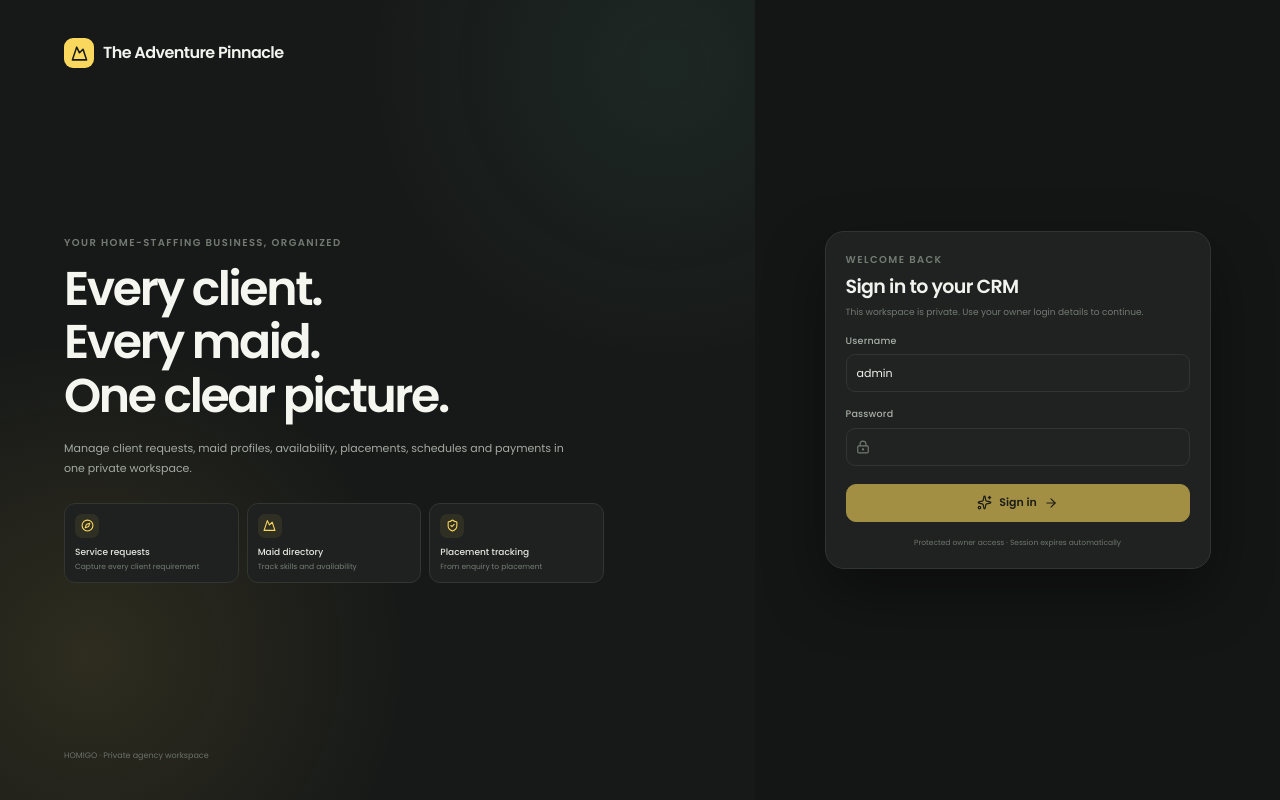
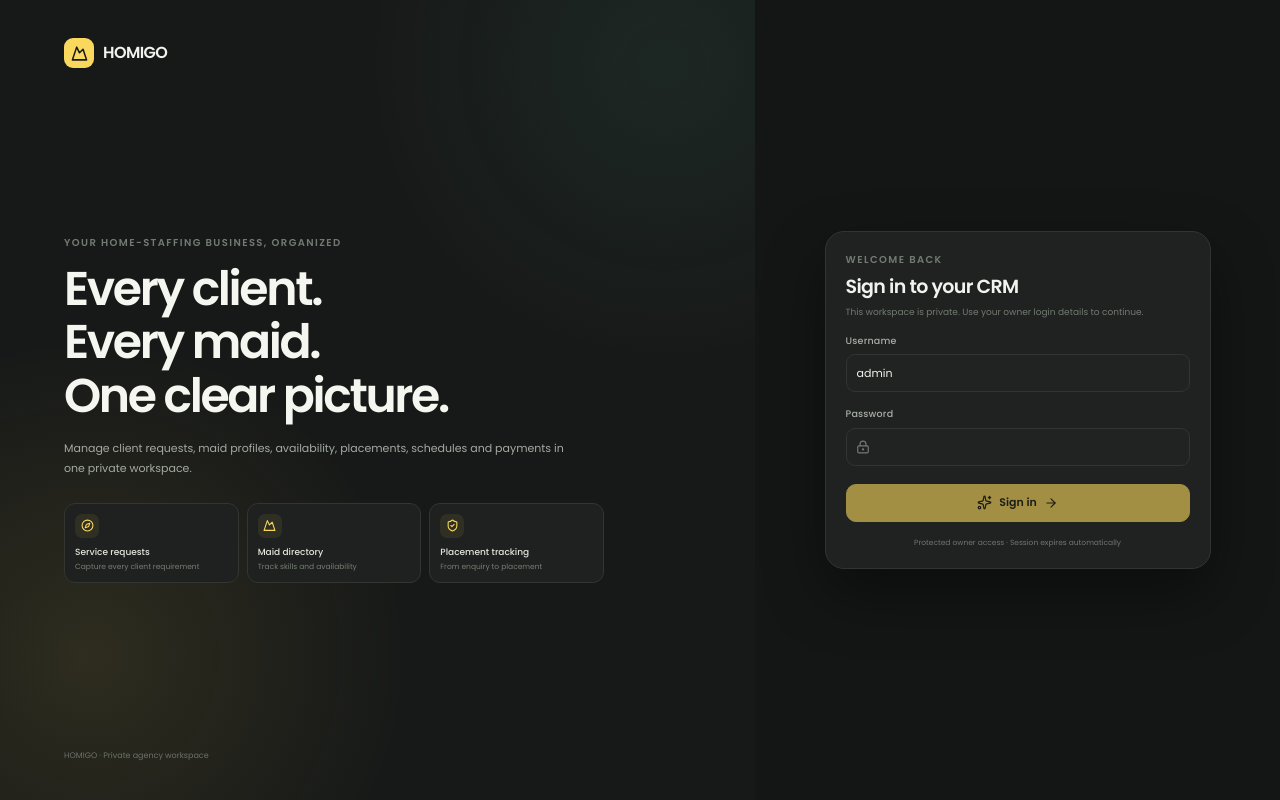
Before and after one commit to theadventurepinnacle-hub/universal-adaptive-crm-platform, a Next.js app: page / in a window 1280 px wide. Built offline with nearby package versions, Linux system fonts and the light colour scheme; no server answers.

Commit message:
Finish HOMIGO login brand name

```diff
--- a/src/components/login-screen.tsx
+++ b/src/components/login-screen.tsx
@@ -4,7 +4,7 @@ import { FormEvent, useState } from "react";
 import { ArrowRight, Compass, LockKeyhole, Mountain, ShieldCheck, Sparkles } from "lucide-react";
 
 function Brand() {
-  return <div className="brand"><span className="brand-mark"><Mountain size={17} strokeWidth={2.2} /></span><span className="brand-text">The Adventure Pinnacle</span></div>;
+  return <div className="brand"><span className="brand-mark"><Mountain size={17} strokeWidth={2.2} /></span><span className="brand-text">HOMIGO</span></div>;
 }
 
 export default function LoginScreen() {
```
